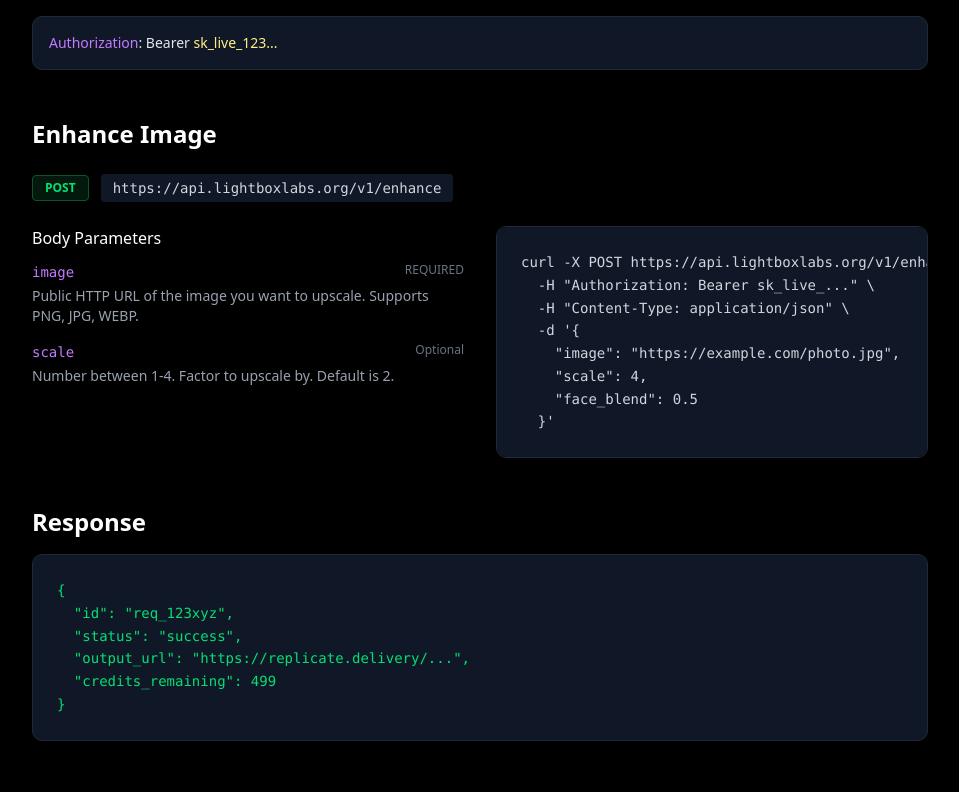
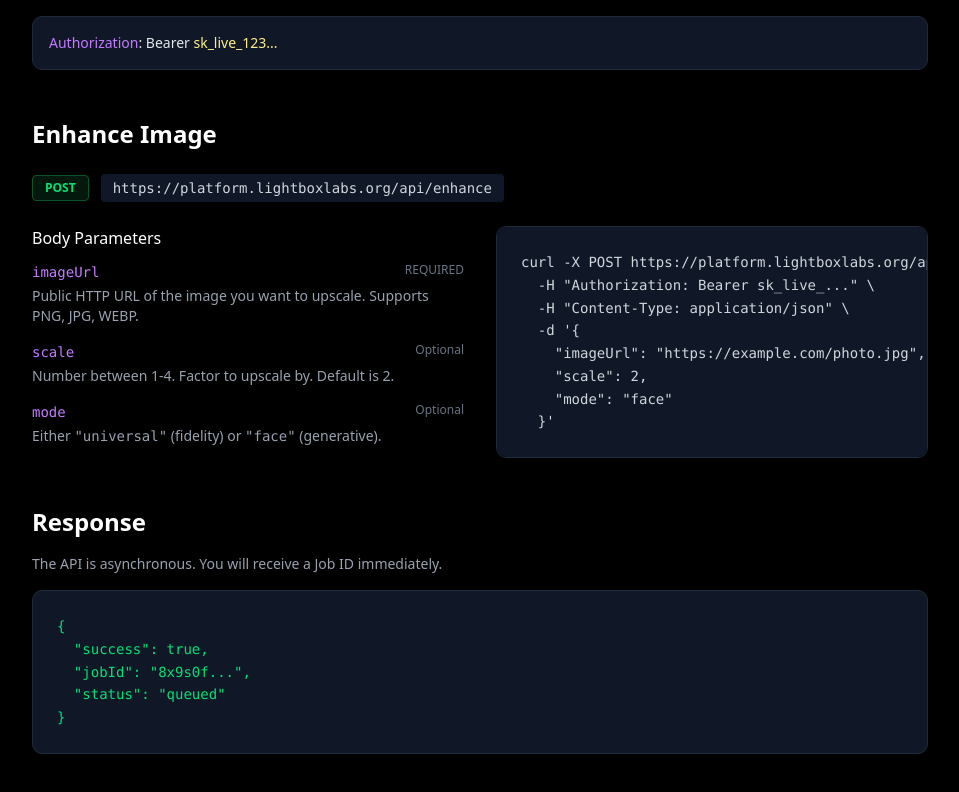
Before and after one commit to theeanthony/lightbox-web, a Next.js app: page /documentation in a window 1280 px wide. Shown: the part 316-1108 px from the top of the page, without its empty margins (160-1119 px from the left). Built offline with nearby package versions, Linux system fonts and the light colour scheme.

Commit message:
api documention stuff

```diff
--- a/src/app/(dashboard)/dashboard/page.tsx
+++ b/src/app/(dashboard)/dashboard/page.tsx
@@ -38,10 +38,12 @@
       <div className="rounded-lg border border-border p-6 bg-card">
         <h3 className="font-semibold mb-4 text-foreground">Quick Start</h3>
         <div className="bg-muted p-4 rounded-md font-mono text-sm overflow-x-auto text-muted-foreground">
-            curl -X POST https://api.lightboxlabs.org/v1/upscale \<br/>
-            &nbsp;&nbsp;-H "Authorization: Bearer {userData.apiKey}" \<br/>
-            &nbsp;&nbsp;-d '{"{"}"image": "https://..."{"}"}'
-        </div>
+    {/* 🟢 CHANGE THIS URL to platform.lightboxlabs.org/api/enhance */}
+    curl -X POST https://platform.lightboxlabs.org/api/enhance \<br/>
+    &nbsp;&nbsp;-H "Authorization: Bearer {'sk_live_...'}" \<br/>
+    &nbsp;&nbsp;-H "Content-Type: application/json" \<br/>
+    &nbsp;&nbsp;-d '{"{"}"imageUrl": "https://..."{"}"}'
+</div>
       </div>
     </div>
   );
--- a/src/app/documentation/page.tsx
+++ b/src/app/documentation/page.tsx
@@ -7,9 +7,9 @@
 
         {/* Header */}
         <div className="border-b border-gray-800 pb-8">
-            <Link href="/" className="text-sm text-purple-400 hover:text-purple-300 mb-4 inline-block">&larr; Back to Home</Link>
+            <Link href="/dashboard" className="text-sm text-purple-400 hover:text-purple-300 mb-4 inline-block">&larr; Back to Dashboard</Link>
             <h1 className="text-4xl font-bold text-white mb-2">Documentation</h1>
-            <p className="text-xl text-gray-400">Integrate standard-setting upscaling into your app in minutes.</p>
+            <p className="text-xl text-gray-400">Integrate standard-setting upscaling into your app.</p>
         </div>
 
         {/* Auth Section */}
@@ -26,7 +26,8 @@
             <h2 className="text-2xl font-semibold text-white">Enhance Image</h2>
             <div className="flex items-center gap-3">
                 <span className="bg-green-900/30 text-green-400 px-3 py-1 rounded text-xs font-bold border border-green-900">POST</span>
-                <code className="bg-gray-900 px-3 py-1 rounded text-sm text-gray-300">https://api.lightboxlabs.org/v1/enhance</code>
+                {/* 🟢 UPDATED: Correct Platform URL */}
+                <code className="bg-gray-900 px-3 py-1 rounded text-sm text-gray-300">https://platform.lightboxlabs.org/api/enhance</code>
             </div>
 
             <div className="grid md:grid-cols-2 gap-8">
@@ -35,7 +36,8 @@
                     <ul className="space-y-4">
                         <li className="space-y-1">
                             <div className="flex justify-between">
-                                <code className="text-purple-400 text-sm">image</code>
+                                {/* 🟢 UPDATED: imageUrl */}
+                                <code className="text-purple-400 text-sm">imageUrl</code>
                                 <span className="text-xs text-gray-500 uppercase">Required</span>
                             </div>
                             <p className="text-sm text-gray-400">Public HTTP URL of the image you want to upscale. Supports PNG, JPG, WEBP.</p>
@@ -47,19 +49,27 @@
                             </div>
                             <p className="text-sm text-gray-400">Number between 1-4. Factor to upscale by. Default is 2.</p>
                         </li>
+                        <li className="space-y-1">
+                            <div className="flex justify-between">
+                                <code className="text-purple-400 text-sm">mode</code>
+                                <span className="text-xs text-gray-500">Optional</span>
+                            </div>
+                            <p className="text-sm text-gray-400">Either <code>"universal"</code> (fidelity) or <code>"face"</code> (generative).</p>
+                        </li>
                     </ul>
                 </div>
 
                 {/* Example Request */}
                 <div className="bg-gray-900 rounded-lg p-6 border border-gray-800 text-sm font-mono leading-relaxed overflow-x-auto">
 <pre className="text-gray-300">
-{`curl -X POST https://api.lightboxlabs.org/v1/enhance \\
+{/* 🟢 UPDATED: Correct cURL with imageUrl */}
+{`curl -X POST https://platform.lightboxlabs.org/api/enhance \\
   -H "Authorization: Bearer sk_live_..." \\
   -H "Content-Type: application/json" \\
   -d '{
-    "image": "https://example.com/photo.jpg",
-    "scale": 4,
-    "face_blend": 0.5
+    "imageUrl": "https://example.com/photo.jpg",
+    "scale": 2,
+    "mode": "face"
   }'`}
 </pre>
                 </div>
@@ -69,13 +79,14 @@
         {/* Response Section */}
         <section id="response" className="space-y-4">
             <h2 className="text-2xl font-semibold text-white">Response</h2>
+            <p className="text-gray-400 text-sm">The API is asynchronous. You will receive a Job ID immediately.</p>
             <div className="bg-gray-900 rounded-lg p-6 border border-gray-800 text-sm font-mono leading-relaxed">
+{/* 🟢 UPDATED: Correct Async Response */}
 <pre className="text-green-400">
 {`{
-  "id": "req_123xyz",
-  "status": "success",
-  "output_url": "https://replicate.delivery/...",
-  "credits_remaining": 499
+  "success": true,
+  "jobId": "8x9s0f...",
+  "status": "queued"
 }`}
 </pre>
             </div>
--- a/src/app/page.tsx
+++ b/src/app/page.tsx
@@ -68,9 +68,12 @@
             <div className="w-3 h-3 rounded-full bg-yellow-500/20"></div>
             <div className="w-3 h-3 rounded-full bg-green-500/20"></div>
           </div>
-          <p className="text-purple-400">curl <span className="text-white">-X POST</span> https://api.lightboxlabs.org/v1/enhance \</p>
+          {/* 🟢 UPDATED: Correct Domain */}
+          <p className="text-purple-400">curl <span className="text-white">-X POST</span> https://platform.lightboxlabs.org/api/enhance \</p>
           <p className="text-gray-400 pl-4">-H <span className="text-green-400">"Authorization: Bearer sk_live_..."</span> \</p>
-          <p className="text-gray-400 pl-4">-d <span className="text-yellow-200">'{"{"}"image": "...", "fidelity": 0.5{"}"}'</span></p>
+          <p className="text-gray-400 pl-4">-H <span className="text-green-400">"Content-Type: application/json"</span> \</p>
+          {/* 🟢 UPDATED: Correct Params (imageUrl, scale) */}
+          <p className="text-gray-400 pl-4">-d <span className="text-yellow-200">'{"{"}"imageUrl": "https://...", "scale": 2{"}"}'</span></p>
         </div>
       </div>
 
```
